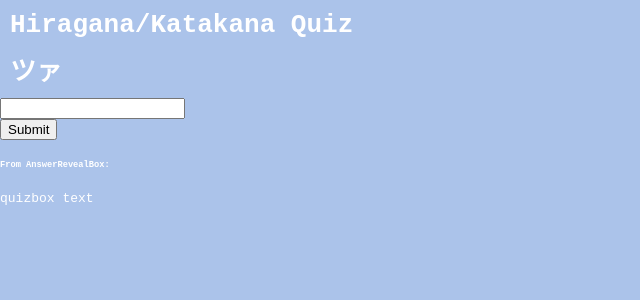
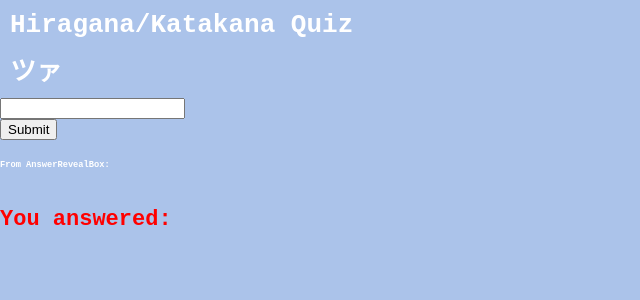
Before and after one commit to chen-jenn/hiragana-katakana, a React (Create React App) app: page / in a window 1280 px wide. Shown: the top 300 px of the page, without its empty margins (0-640 px from the left). Built offline with nearby package versions, Linux system fonts and the light colour scheme.

Commit message:
User input data transferred to QuizBox

```diff
--- a/src/components/QuizBox.js
+++ b/src/components/QuizBox.js
@@ -20,6 +20,12 @@ class QuizBox extends Component {
       currentChar: randomChar(readings), //to be used in QuizBox component
       prevChar: "" // to be used in AnswerRevealBox component
     }
+
+    this.saveAnswer = this.saveAnswer.bind(this);
+  }
+
+  saveAnswer(answerToSave){
+    this.setState({ prevChar: answerToSave })
   }
 
   render(){
@@ -27,10 +33,11 @@ class QuizBox extends Component {
       <main className="QuizBox">
         <div>
           <h1>{this.state.currentChar}</h1>
-          <SubmitForm />
+          <SubmitForm handleSubmit={this.saveAnswer}/>
           <AnswerRevealBox char={this.state.prevChar}/>
         </div>
-        quizbox text
+        {console.log(this.state.prevChar)}
+        <h5 style={{fontSize: "22px", color: "red"}}>You answered: {this.state.prevChar}</h5>
       </main>
     )
   }
--- a/src/components/SubmitForm.js
+++ b/src/components/SubmitForm.js
@@ -2,13 +2,14 @@ import React from 'react';
 
 class SubmitForm extends React.Component {
   constructor(props){
-     super(props);
-     this.state = {
+  super(props);
+    this.state = {
+      answerToSave: "",
       inputAnswer: "" // Gets sent back to QuizBox
-     };
+    };
 
-     this.handleSubmitBtn = this.handleSubmitBtn.bind(this);
-     this.handleFieldChange = this.handleFieldChange.bind(this);
+    this.handleSubmitBtn = this.handleSubmitBtn.bind(this);
+    this.handleFieldChange = this.handleFieldChange.bind(this);
   }
 
   handleFieldChange(event){
@@ -19,7 +20,8 @@ class SubmitForm extends React.Component {
   handleSubmitBtn(event){
     event.preventDefault();
     // Use this.state.inputAnswer in QuizBox to verify if the answer is correct
-    console.log(this.state.inputAnswer);
+    // console.log(`From <SubmitForm/>: ${this.state.inputAnswer}`);
+    this.setState({ answerToSave: this.props.handleSubmit(this.state.inputAnswer) })
     this.setState({ inputAnswer: "" });
   }
 
--- a/src/data/consoleQuizExample.js
+++ b/src/data/consoleQuizExample.js
@@ -1,4 +1,4 @@
-// Example of doing a quiz through the console and browser popups; to modify and apply components
+slee// Example of doing a quiz through the console and browser popups; to modify and apply components
 
 const readings = {
   "あ": "a", "い": "i", "う": "u", "え": "e", "お": "o",
```
